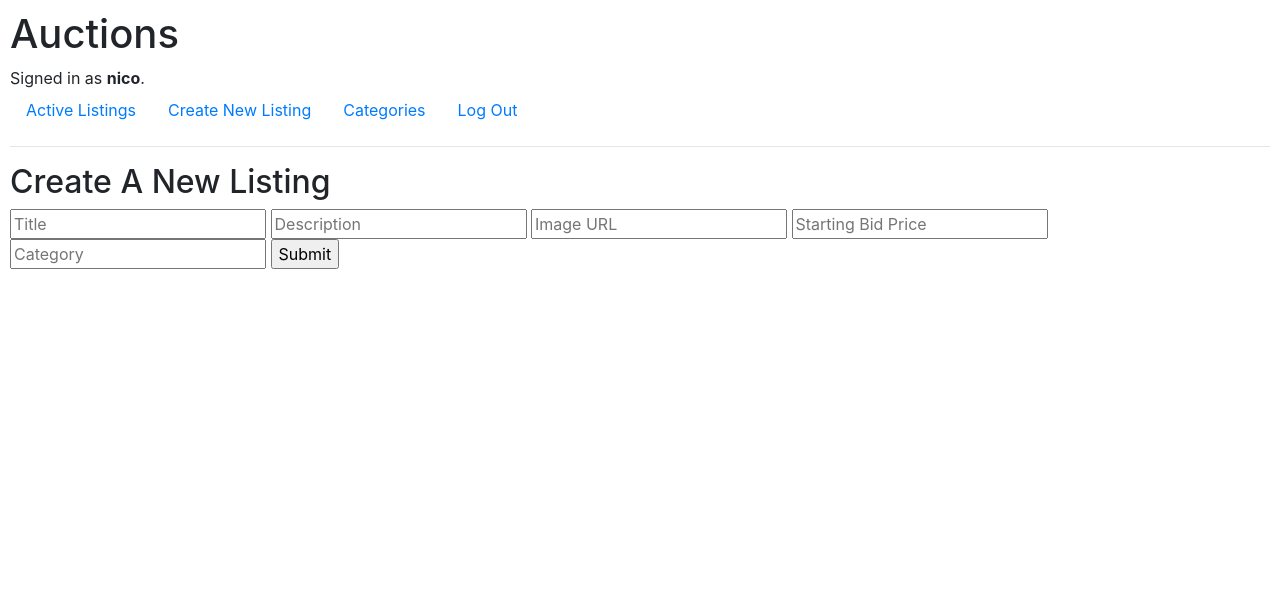
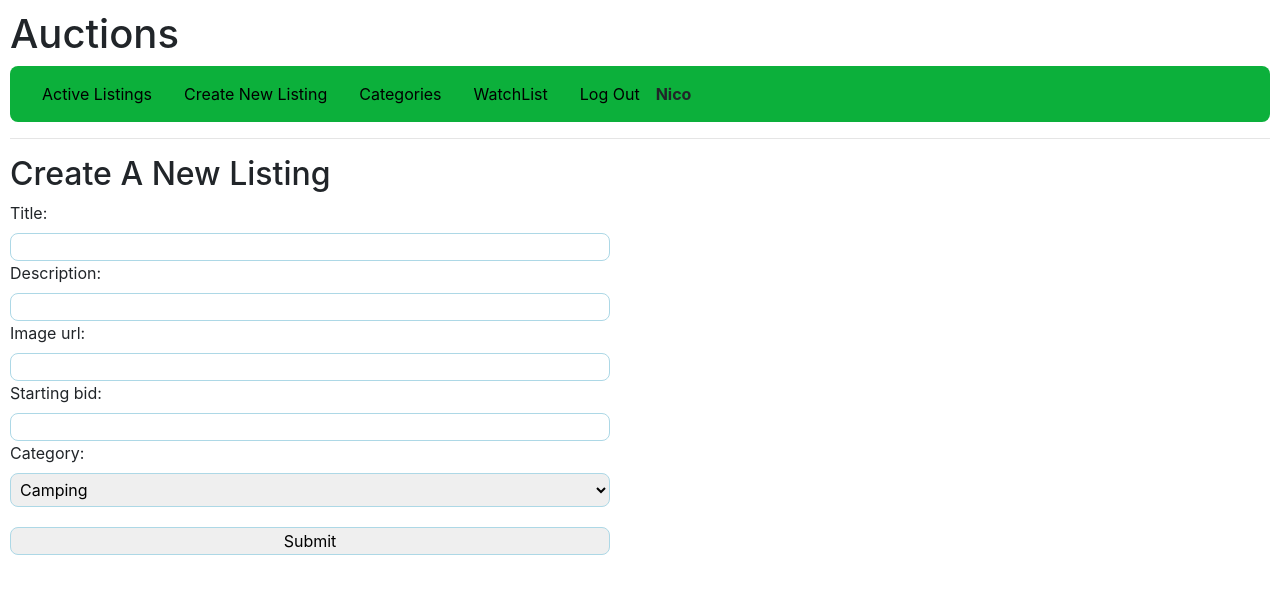
Before and after one commit to neo-nico-neiman/e-commerce, a Django app: page /newListing in a window 1280 px wide. Shown: the top 594 px of the page. Run offline with Django 3.2, Linux system fonts and the light colour scheme; a user stored in the database is signed in; some libraries are stand-ins or nearby versions.

Commit message:
watchlist and styling

```diff
--- a/auctions/static/auctions/styles.css
+++ b/auctions/static/auctions/styles.css
@@ -7,6 +7,23 @@ li {
     margin: 0px;
     padding: 0px;
 }
+
+a {
+    color: black;
+}
+
+a:hover {
+    color: whitesmoke;
+}
+
+.navbar {
+    display: flex;
+    flex-wrap: wrap;
+    justify-content: start;
+    background-color: #0CB03B;
+    border-radius: 8px;
+}
+
 .listing {
     padding: 20px 30px;
     display: flex;
@@ -19,14 +36,16 @@ li {
 }
 
 .listing:hover {
-    background-color: lightskyblue;
+    background-color: #FC4445;;
     text-decoration: none;
-    box-shadow: 0px 0px 30px lightslategray;
+    box-shadow: 0px 0px 10px lightslategray;
+    color: whitesmoke;
 }
 .container {
     display: flex;
     flex-wrap: wrap;
     min-width: fit-content;
+    margin-left: 0;
 }
 
 .img-container{
@@ -39,11 +58,19 @@ li {
 
 .category {
     margin: 10px 10px;
-    padding: 5px 5px;
+    padding: 10px 40px;
     color: black;
     border: 1px solid darkslategrey;
     border-radius: 4px;
     white-space: nowrap;
+    text-decoration: none;
+}
+
+.category:hover {
+    background-color: #FC4445;
+    text-decoration: none;
+    box-shadow: 0px 0px 10px lightslategray;
+    color: whitesmoke;
 }
 
 div > img {
@@ -51,3 +78,13 @@ div > img {
     width: 300px;
     margin-right: 40px;
 }
+
+.newListing {
+    display: grid;
+    max-width: 600px;
+}
+
+input, select{
+    border-radius: 8px;
+    border: 1px solid lightblue;
+}
--- a/auctions/templates/auctions/categories.html
+++ b/auctions/templates/auctions/categories.html
@@ -5,7 +5,7 @@
     <div class="container">
         {% for category in categories %}
             <a href="{% url 'category' category.category %}"  class="category">
-                {{ category.category }}
+                {{ category.category|capfirst }}
             </a>
         {% empty %}
             <p>Isn't weird that we none yet?</p>
--- a/auctions/templates/auctions/create_listing.html
+++ b/auctions/templates/auctions/create_listing.html
@@ -2,13 +2,14 @@
 
 {% block body %}
     <h2>Create A New Listing</h2>
-    <form action="{% url 'newListing' %}" method="POST">
+    <form action="{% url 'newListing' %}" method="POST" class="newListing">
         {% csrf_token %}
-        <input type="text" name="title" placeholder="Title"/>
+        {{ form }}
+        {% comment %} <input type="text" name="title" placeholder="Title"/>
         <input type="text" name="description" placeholder="Description"/>
         <input type="url" name="image_url" placeholder="Image URL"/>
         <input type="number" name="starting_bid" placeholder="Starting Bid Price"/>
-        <input type="text" name="category" placeholder="Category"/>
+        <input type="text" name="category" placeholder="Category"/> {% endcomment %}
         <input type="submit"/>
     </form>
 {% endblock %}
--- a/auctions/templates/auctions/layout.html
+++ b/auctions/templates/auctions/layout.html
@@ -10,13 +10,9 @@
     <body>
         <h1>Auctions</h1>
         <div>
-            {% if user.is_authenticated %}
-                Signed in as <strong>{{ user.username }}</strong>.
-            {% else %}
-                Not signed in.
-            {% endif %}
+
         </div>
-        <ul class="nav">
+        <ul class="navbar">
             <li class="nav-item">
                 <a class="nav-link" href="{% url 'index' %}">Active Listings</a>
             </li>
@@ -28,7 +24,13 @@
             </li>
             {% if user.is_authenticated %}
                 <li class="nav-item">
+                    <a class="nav-link" href="{% url 'watchList' %}">WatchList</a>
+                </li>
+                <li class="nav-item">
                     <a class="nav-link" href="{% url 'logout' %}">Log Out</a>
+                </li>
+                <li>
+                    <strong>{{ user.username|capfirst }}</strong>
                 </li>
             {% else %}
                 <li class="nav-item">
--- a/auctions/urls.py
+++ b/auctions/urls.py
@@ -9,10 +9,10 @@ urlpatterns = [
     path("register", views.register, name="register"),
     path("newListing", views.new_listing, name="newListing"),
     path("listing/<int:listingId>", views.listing, name="listing"),
-    path("watchlist/<int:listingId>", views.watchlist, name="watchlist"),
     path("bid/<int:listingId>", views.bid, name="bid"),
     path("close/<int:listingId>", views.closeListing, name="closeListing"),
     path("comments/<int:listingId>", views.comments, name="comments"),
     path("categories", views.categories, name="categories"),
-    path("category/<str:category>", views.category, name="category")
+    path("category/<str:category>", views.category, name="category"),
+    path("watchList", views.watchList, name="watchList")
 ]
--- a/auctions/views.py
+++ b/auctions/views.py
@@ -3,15 +3,43 @@ from django.db import IntegrityError
 from django.http import HttpResponse, HttpResponseRedirect
 from django.shortcuts import render
 from django.urls import reverse
+from random import choices
+from .models import User, Listing, WatchList, Bids, Comments
+from django import forms
 
-from .models import User, Listing, WatchList, Bids, Comments
+class NewListingForm(forms.Form):
+    categoryChoices = [
+        ('camping', 'Camping'),
+        ('electronics', 'Electronics'),
+        ('food', 'Food'),
+        ('furniture', 'Furniture'),
+        ('garden', 'Garden'),
+        ('others', 'Others'),
+        ('pets', 'Pets'),
+        ('sport', 'Sport')
+    ]
+    title = forms.CharField(max_length=100)
+    description = forms.CharField(max_length=64)
+    image_url = forms.URLField(max_length=1000, required=False)
+    starting_bid = forms.DecimalField(max_digits=10, decimal_places=2)
+    category = forms.CharField(max_length=64, widget=forms.Select(choices=categoryChoices, attrs={ 'style': 'margin-bottom: 20px; padding: 5px'}))
 
+class NewCommentForm(forms.Form):
+    content = forms.CharField(
+        widget = forms.TextInput(
+            attrs= {
+                'placeholder': 'Add your comment'
+            }
+        ),
+        label=''
+    )
+#Global comment form
+comment = NewCommentForm()
 
 def index(request):
     return render(request, "auctions/index.html", {
         "listings": Listing.objects.all()
     })
-
 
 def login_view(request):
     if request.method == "POST":
@@ -32,11 +60,9 @@ def login_view(request):
     else:
         return render(request, "auctions/login.html")
 
-
 def logout_view(request):
     logout(request)
     return HttpResponseRedirect(reverse("index"))
-
 
 def register(request):
     if request.method == "POST":
@@ -65,84 +91,90 @@ def register(request):
         return render(request, "auctions/register.html")
 
 def new_listing(request):
+    form = NewListingForm()
     if request.method == 'POST':
-        listing = Listing(
-            user = User.objects.get(pk=request.user.id),
-            title = request.POST['title'],
-            description = request.POST['description'],
-            image_url = request.POST['image_url'],
-            starting_bid = request.POST['starting_bid'],
-            category = request.POST['category']
-        )
-        listing.save()
-        return render(request, "auctions/listing_page.html", {
-        'listing': listing,
-        'comments': listing.comment_listing.all()
+        form = NewListingForm(request.POST)
+        if form.is_valid():
+            imagePlaceHolder = [
+                'https://images.unsplash.com/photo-1576158114131-f211996e9137?ixlib=rb-1.2.1&ixid=eyJhcHBfaWQiOjEyMDd9&auto=format&fit=crop&w=800&q=60',
+                'https://images.unsplash.com/photo-1576158113840-43db9ff3ef09?ixlib=rb-1.2.1&ixid=eyJhcHBfaWQiOjEyMDd9&auto=format&fit=crop&w=800&q=60',
+                'https://images.unsplash.com/photo-1576158113928-4c240eaaf360?ixlib=rb-1.2.1&ixid=eyJhcHBfaWQiOjEyMDd9&auto=format&fit=crop&w=800&q=60',
+                'https://images.unsplash.com/photo-1573490647684-928a2454f861?ixlib=rb-1.2.1&ixid=eyJhcHBfaWQiOjEyMDd9&auto=format&fit=crop&w=800&q=60',
+                'https://images.unsplash.com/photo-1578589302979-24448e95ef4e?ixlib=rb-1.2.1&ixid=eyJhcHBfaWQiOjEyMDd9&auto=format&fit=crop&w=800&q=60',
+                'https://images.unsplash.com/photo-1576158674803-9c3b014d2c11?ixlib=rb-1.2.1&ixid=eyJhcHBfaWQiOjEyMDd9&auto=format&fit=crop&w=800&q=60',
+                'https://images.unsplash.com/photo-1578589318433-39b5de440c3f?ixlib=rb-1.2.1&ixid=eyJhcHBfaWQiOjEyMDd9&auto=format&fit=crop&w=800&q=60',
+                'https://images.unsplash.com/photo-1579158951952-94218e428df6?ixlib=rb-1.2.1&ixid=eyJhcHBfaWQiOjEyMDd9&auto=format&fit=crop&w=800&q=60',
+                'https://images.unsplash.com/photo-1579818277076-1abc45c9471f?ixlib=rb-1.2.1&ixid=eyJhcHBfaWQiOjEyMDd9&auto=format&fit=crop&w=800&q=60',
+                'https://images.unsplash.com/photo-1573490647695-2892d0bf89e7?ixlib=rb-1.2.1&ixid=eyJhcHBfaWQiOjEyMDd9&auto=format&fit=crop&w=800&q=60',
+            ]
+            # If the user does not provide an image, then include a random image
+            imageURL = choices(imagePlaceHolder)[0] if not len(request.POST['image_url']) else request.POST['image_url']
+            listing = Listing(
+                user = User.objects.get(pk=request.user.id),
+                title = request.POST['title'],
+                description = request.POST['description'],
+                image_url = imageURL,
+                starting_bid = request.POST['starting_bid'],
+                category = request.POST['category']
+            )
+            listing.save()
+            return render(request, "auctions/listing_page.html", {
+                'listing': listing,
+                'comments': listing.comment_listing.all()
+            })
+        else:
+            return render(request, "auctions/create_listing.html", {
+        'form': form
     })
-    return render(request, "auctions/create_listing.html")
+    return render(request, "auctions/create_listing.html", {
+        'form': form
+    })
 
 def listing(request, listingId):
     is_watchList = False
     listing = Listing.objects.get( pk=listingId )
-    try:
-        watchList = WatchList(listing=listing, user=User.objects.get(pk=request.user.id))
-        is_watchList = True
-    except Exception as e:
-        print('ostro')
-        is_watchList = False
+    if request.user.is_authenticated and request.user.watchList:
+        watchListForUser = request.user.watchList.all()
+        for watchList in watchListForUser:
+            if watchList.listing.id == listing.id:
+                is_watchList = True
     if request.method == 'POST':
         try:
-            is_watchList = request.POST['watchList']
-            if is_watchList == 'add':
-                watchList = WatchList(listing=listing, user=User.objects.get(pk=request.user.id))
+            addToWatchList = request.POST['watchList']
+            user = request.user
+            if addToWatchList == '1':
+                watchList = WatchList(listing=listing, user=User.objects.get(pk=user.id))
                 watchList.save()
+                user.watchList.add(watchList)
                 is_watchList = True
             else:
-                watchList = WatchList.objects.get(listing=listing, user=User.objects.get(pk=request.user.id))
+                watchList = WatchList.objects.filter(listing=listing, user=User.objects.get(pk=request.user.id))
                 watchList.delete()
-
+                is_watchList = False
         except Exception as e:
             print( e )
-            watchList = WatchList.objects.get(listing=listing, user=User.objects.get(pk=request.user.id))
-            is_watchList = True if watchList else False
-
         return render(request, "auctions/listing_page.html", {
         'listing': listing,
+        'commentForm': comment,
         'comments': listing.comment_listing.all(),
-        'watch': is_watchList
+        'watchList': is_watchList
     })
-    print( 555, is_watchList)
     return render(request, "auctions/listing_page.html", {
         'listing': listing,
+        'commentForm': comment,
         'comments': listing.comment_listing.all(),
-        'watch': is_watchList
+        'watchList': is_watchList
     })
 
-def watchlist( request, listingId):
-    is_watchlist = False
+def watchList(request):
+
     try:
-        watchList = WatchList.objects.get(listing_id=listingId, user_id=request.user.id)
-        if watchList is not None:
-            is_watchlist = True
+        watchList = request.user.watchList.all()
     except:
-        is_watchlist = False
-
-    listing = Listing.objects.get( pk=listingId )
-    if is_watchlist:
-        watchlists.delete()
-        return render(request, "auctions/listing_page.html", {
-        'listing': listing,
-        'watch': False,
-        'comments': listing.comment_listing.all()
-        })
-    else:
-        watchList = WatchList(listing_id=listingId, user_id=request.user.id)
-        watchList.save()
-        return render(request, "auctions/listing_page.html", {
-        'listing': listing,
-        'watch': True,
-        'comments': listing.comment_listing.all()
-        } )
+        watchList = None
+    return render(request, "auctions/watchList.html", {
+        'watchList': watchList
+    })
 
 def bid(request, listingId):
     listing = Listing.objects.get(pk=listingId)
@@ -152,7 +184,8 @@ def bid(request, listingId):
         return render(request, "auctions/listing_page.html", {
         'listing': listing,
         'watch': True,
-        'message': f'Your bid must be at least {minimunBid}'
+        'message': f'Your bid must be at least {minimunBid}',
+        'commentForm': comment,
         })
     else:
         listing.current_price=request.POST['bid']
@@ -163,7 +196,8 @@ def bid(request, listingId):
         'listing': listing,
         'watch': True,
         'message': 'Your bid as been accepted!',
-        'comments': listing.comment_listing.all()
+        'comments': listing.comment_listing.all(),
+        'commentForm': comment,
         })
 
 def closeListing(request, listingId):
@@ -172,20 +206,33 @@ def closeListing(request, listingId):
     listing.save()
     return render(request, "auctions/listing_page.html", {
         'listing': listing,
-        'comments': listing.comment_listing.all()
+        'comments': listing.comment_listing.all(),
+        'commentForm': comment,
         })
+
 def comments(request, listingId):
     listing = Listing.objects.get(pk=listingId)
-    comment = Comments(
-        content = request.POST['content'],
-        listing = listing,
-        user = User.objects.get(pk=request.user.id)
-    )
-    comment.save()
-    return render(request, "auctions/listing_page.html", {
-        'listing': listing,
-        'comments': listing.comment_listing.all()
-        })
+    form = NewCommentForm(request.POST)
+    if form.is_valid():
+
+        newComment = Comments(
+            content = request.POST['content'],
+            listing = listing,
+            user = User.objects.get(pk=request.user.id)
+        )
+        newComment.save()
+        return render(request, "auctions/listing_page.html", {
+            'listing': listing,
+            'comments': listing.comment_listing.all(),
+            'commentForm': comment,
+            })
+    else:
+        return render(request, "auctions/listing_page.html", {
+            'listing': listing,
+            'comments': listing.comment_listing.all(),
+            'commentForm': comment,
+            })
+
 def categories(request):
     categories = Listing.objects.filter(category__isnull=False).values('category').distinct()
     return render(request, "auctions/categories.html", {
```
Also changed, not shown: auctions/models.py (+15 -4 lines), auctions/templates/auctions/listing_page.html (+9 -7 lines), auctions/templates/auctions/watchList.html (added, +13 -0 lines), auctions/migrations/0023_auto_20200906_2031.py (added), auctions/migrations/0024_auto_20200906_2217.py (added), auctions/migrations/0025_auto_20200906_2307.py (added), auctions/migrations/0026_comments_created_at.py (added), db.sqlite3.
